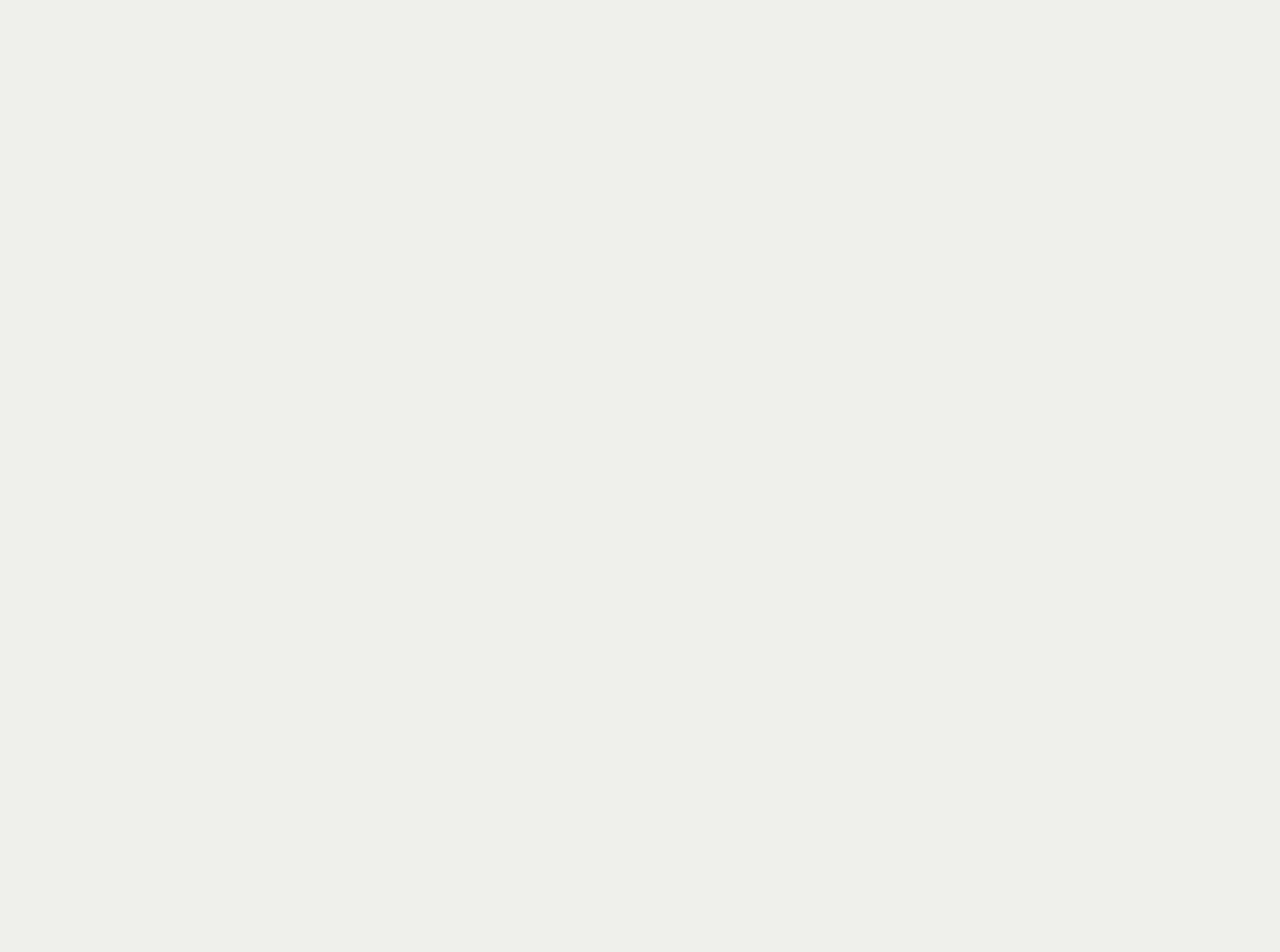
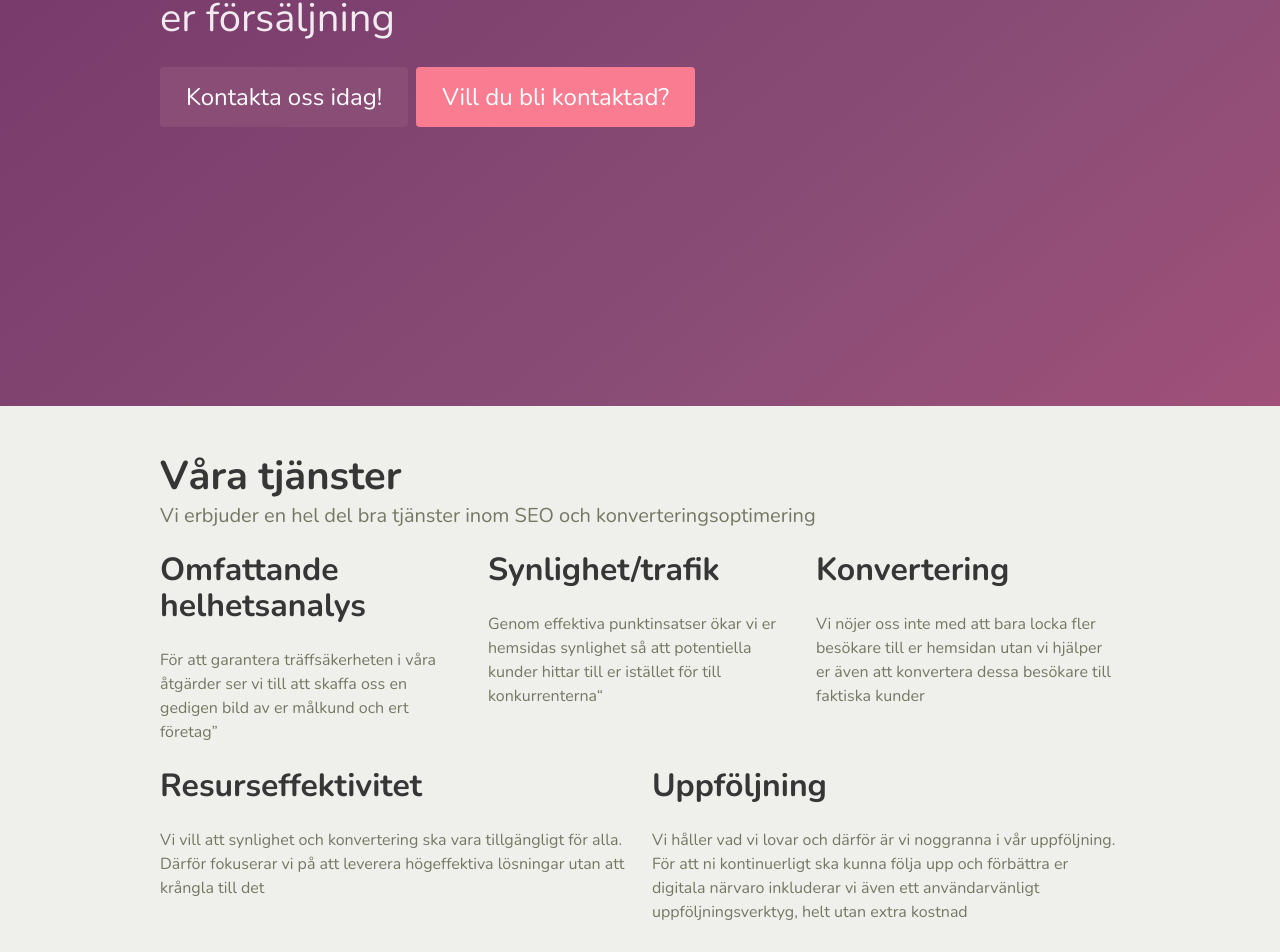
Before and after one commit to codebyjonas/digitalframgang.com, a React (Create React App) app: page / in a window 1280 px wide. Shown: the part 446-1398 px from the top of the page. Before the commit the page ends 800 px from the top, so only its background shows below. Built offline with nearby package versions, Linux system fonts and the light colour scheme.

Commit message:
added services

```diff
--- a/src/App.js
+++ b/src/App.js
@@ -1,12 +1,14 @@
 import React from 'react'
 import Header from './components/Header'
 import Hero from './components/Hero'
+import Services from './components/Services'
 import './App.scss'
 
 const App = () => (
     <>
         <Header />
         <Hero />
+        <Services />
     </>
 )
 
--- a/src/App.scss
+++ b/src/App.scss
@@ -30,8 +30,10 @@ $input-shadow: none;
 @import '../node_modules/bulma/sass/base/_all.sass';
 @import '../node_modules/bulma/sass/elements/button.sass';
 @import '../node_modules/bulma/sass/elements/container.sass';
+@import '../node_modules/bulma/sass/elements/box.sass';
 @import '../node_modules/bulma/sass/elements/form.sass';
 @import '../node_modules/bulma/sass/elements/title.sass';
 @import '../node_modules/bulma/sass/components/navbar.sass';
 @import '../node_modules/bulma/sass/layout/hero.sass';
 @import '../node_modules/bulma/sass/layout/section.sass';
+@import '../node_modules/bulma/sass/grid/columns.sass';
--- a/src/components/Hero.js
+++ b/src/components/Hero.js
@@ -1,11 +1,20 @@
 import React from 'react'
 
 const Hero = () => (
-    <section className='hero is-primary'>
+    <section className='hero is-primary is-bold is-fullheight'>
         <div className='hero-body'>
             <div className='container'>
-                <h1 className='title'>Tell.se</h1>
-                <h2 className='subtitle'>Konvertera mera...</h2>
+                <h1 className='title is-1'>Tell.se</h1>
+                <h2 className='subtitle is-2'>
+                    Vi hjälper er att förbättra er digitala närvaro och öka er
+                    försäljning
+                </h2>
+                <div className='buttons'>
+                    <a class='button is-primary is-large'>Kontakta oss idag!</a>
+                    <a class='button is-link is-large'>
+                        Vill du bli kontaktad?
+                    </a>
+                </div>
             </div>
         </div>
     </section>
--- /dev/null
+++ b/src/components/Services.js
@@ -0,0 +1,62 @@
+import React from 'react'
+
+const Services = () => (
+    <section className='section'>
+        <div className='container'>
+            <h1 className='title is-2'>Våra tjänster</h1>
+            <h2 className='subtitle'>
+                Vi erbjuder en hel del bra tjänster inom SEO och
+                konverteringsoptimering
+            </h2>
+            <div className='columns'>
+                <div className='column '>
+                    <h2 className='title is-3'>Omfattande helhetsanalys</h2>
+                    <p>
+                        För att garantera träffsäkerheten i våra åtgärder ser vi
+                        till att skaffa oss en gedigen bild av er målkund och
+                        ert företag”
+                    </p>
+                </div>
+                <div className='column '>
+                    <h2 className='title is-3'>Synlighet/trafik</h2>
+                    <p>
+                        Genom effektiva punktinsatser ökar vi er hemsidas
+                        synlighet så att potentiella kunder hittar till er
+                        istället för till konkurrenterna“
+                    </p>
+                </div>
+                <div className='column '>
+                    <h2 className='title is-3'>Konvertering</h2>
+                    <p>
+                        Vi nöjer oss inte med att bara locka fler besökare till
+                        er hemsidan utan vi hjälper er även att konvertera dessa
+                        besökare till faktiska kunder{' '}
+                    </p>
+                </div>
+            </div>
+            <div class='columns'>
+                <div className='column '>
+                    <h2 className='title is-3'>Resurseffektivitet</h2>
+                    <p>
+                        Vi vill att synlighet och konvertering ska vara
+                        tillgängligt för alla. Därför fokuserar vi på att
+                        leverera högeffektiva lösningar utan att krångla till
+                        det
+                    </p>
+                </div>
+                <div className='column '>
+                    <h2 className='title is-3'>Uppföljning</h2>
+                    <p>
+                        Vi håller vad vi lovar och därför är vi noggranna i vår
+                        uppföljning. För att ni kontinuerligt ska kunna följa
+                        upp och förbättra er digitala närvaro inkluderar vi även
+                        ett användarvänligt uppföljningsverktyg, helt utan extra
+                        kostnad
+                    </p>
+                </div>
+            </div>
+        </div>
+    </section>
+)
+
+export default Services
```
